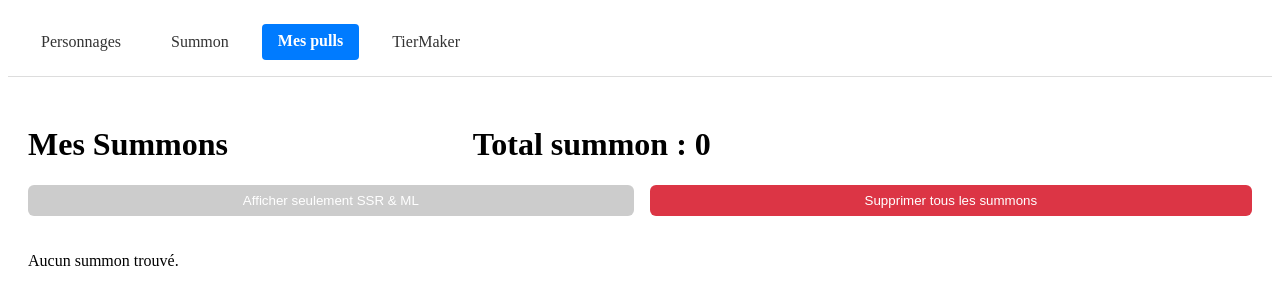
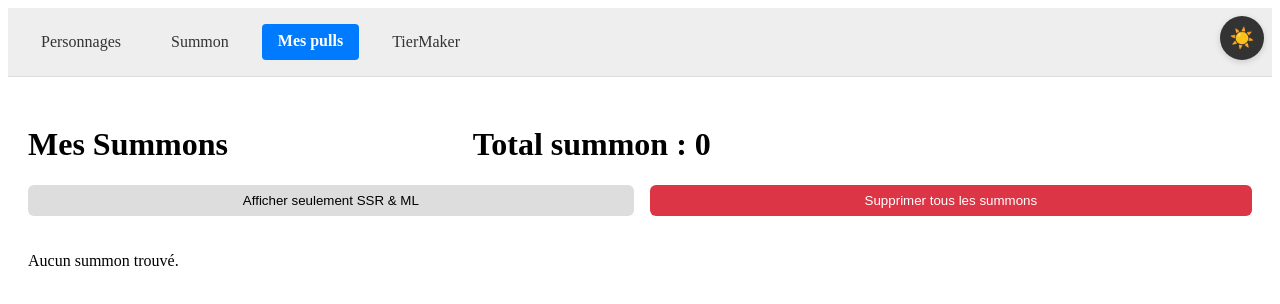
Before and after one commit to MarvinBel/gacha-sim, a React (Create React App) app: page /mysummons in a window 1280 px wide. Shown: the top 304 px of the page. Built offline with nearby package versions, Linux system fonts and the light colour scheme.

Commit message:
[FEAT] Dark / light mode

```diff
--- a/package.json
+++ b/package.json
@@ -12,6 +12,7 @@
     "@types/react": "^19.1.4",
     "@types/react-dom": "^19.1.5",
     "@types/react-router-dom": "^5.3.3",
+    "lucide-react": "^0.511.0",
     "react": "^19.1.0",
     "react-dom": "^19.1.0",
     "react-router-dom": "^6.30.0",
--- a/src/App.tsx
+++ b/src/App.tsx
@@ -1,13 +1,62 @@
-import React from 'react';
+import React, { useState, useEffect } from 'react';
 import { BrowserRouter } from 'react-router-dom';
 import Router from './router';
 import Navbar from './components/Navbar';
 
 const App: React.FC = () => {
-  localStorage.setItem("summonCount", "0");
+  React.useEffect(() => {
+    if (!localStorage.getItem("summonCount")) {
+      localStorage.setItem("summonCount", "0");
+    }
+  }, []);
+
+  const [theme, setTheme] = useState<'light' | 'dark'>('dark');
+
+useEffect(() => {
+  const savedTheme = localStorage.getItem('theme');
+  if (savedTheme === 'dark' || savedTheme === 'light') {
+    setTheme(savedTheme);
+    document.body.className = savedTheme;
+  }
+}, []);
+
+  const toggleTheme = () => {
+    const newTheme = theme === 'light' ? 'dark' : 'light';
+    setTheme(newTheme);
+    localStorage.setItem('theme', newTheme);
+    document.body.className = newTheme;
+  };
+
   return (
     <BrowserRouter>
       <Navbar />
+      <button
+  onClick={toggleTheme}
+  aria-label="Toggle dark mode"
+  style={{
+    position: 'fixed',
+    top: 16,
+    right: 16,
+    width: 44,
+    height: 44,
+    borderRadius: '50%',
+    border: 'none',
+    backgroundColor: theme === 'light' ? '#f0f0f0' : '#333',
+    color: theme === 'light' ? '#222' : '#f0f0f0',
+    boxShadow: '0 2px 6px rgba(0,0,0,0.15)',
+    cursor: 'pointer',
+    display: 'flex',
+    alignItems: 'center',
+    justifyContent: 'center',
+    fontSize: 20,
+    transition: 'background-color 0.3s ease, color 0.3s ease',
+    zIndex: 9999,
+  }}
+>
+  {theme === 'light' ? '🌙' : '☀️'}
+</button>
+
+
       <div style={{ paddingTop: 8 }}>
         <Router />
       </div>
--- a/src/components/Navbar.tsx
+++ b/src/components/Navbar.tsx
@@ -1,7 +1,8 @@
-import React from 'react';
+import React, { useState } from 'react';
 import { NavLink } from 'react-router-dom';
 
 const Navbar: React.FC = () => {
+
   return (
     <nav
       style={{
@@ -9,7 +10,8 @@ const Navbar: React.FC = () => {
         gap: '1rem',
         padding: '1rem',
         borderBottom: '1px solid #ddd',
-        backgroundColor: '#fff',
+        backgroundColor: window.localStorage.getItem('theme') === 'dark' ? '#222' : '#eee',
+        color: window.localStorage.getItem('theme') === 'dark' ? '#fff' : '#000',
         position: 'sticky',
         top: 0,
         zIndex: 1000,
@@ -28,7 +30,7 @@ const Navbar: React.FC = () => {
             padding: '0.5rem 1rem',
             borderRadius: 4,
             textDecoration: 'none',
-            color: isActive ? 'white' : '#333',
+            color: isActive ? 'white' : window.localStorage.getItem('theme') === 'dark' ? 'white' : '#333',
             backgroundColor: isActive ? '#007bff' : 'transparent',
             fontWeight: isActive ? 'bold' : 'normal',
             border: isActive ? 'none' : '1px solid transparent',
--- a/src/pages/MySummons.tsx
+++ b/src/pages/MySummons.tsx
@@ -32,10 +32,10 @@ const MySummons: React.FC = () => {
           style={{
             padding: '0.5rem 1rem',
             borderRadius: 6,
-            border: 'none',
             cursor: 'pointer',
-            backgroundColor: showSSRAndMLOnly ? '#007bff' : '#ccc',
-            color: 'white',
+            backgroundColor: showSSRAndMLOnly ? '#007bff' : window.localStorage.getItem('theme') === 'dark' ? "black" :'#ddd',
+            border: window.localStorage.getItem('theme') === 'dark' ? "2px solid #ddd" : "none",
+            color:  window.localStorage.getItem('theme') === 'dark' ? "#ddd" :'black',
             flexGrow: 1,
           }}
         >
@@ -76,7 +76,8 @@ const MySummons: React.FC = () => {
                 width: 120,
                 textAlign: 'center',
                 border: `2px solid ${showPityLabel ? pityColor : '#ddd'}`,
-                backgroundColor : (summon.character.folder === "ssr") || (summon.character.folder === "ml") ? "yellow" : '#ddd',
+                backgroundColor : (summon.character.folder === "ssr") || (summon.character.folder === "ml") ? "yellow" : "lightblue",
+                color:  'black',
                 borderRadius: 8,
                 padding: 8,
                 boxShadow: '1px 1px 5px rgba(0,0,0,0.1)',
--- a/src/pages/Summons.tsx
+++ b/src/pages/Summons.tsx
@@ -71,7 +71,8 @@ const Summons: React.FC = () => {
 
   return (
     <div style={{ display: 'flex', height: '100vh', overflow: 'hidden' }}>
-      <aside style={{ width: '5%', padding: '1rem', backgroundColor: '#f0f0f0' }}>
+      <aside style={{ width: '5%', padding: '1rem',         backgroundColor: window.localStorage.getItem('theme') === 'dark' ? '#222' : '#eee',
+        color: window.localStorage.getItem('theme') === 'dark' ? '#fff' : '#000', }}>
         {['Limited', 'Perma', 'ML'].map(type => (
           <button
             key={type}
@@ -84,7 +85,8 @@ const Summons: React.FC = () => {
               fontSize: '1rem',
               borderRadius: 6,
               border: selectedType === type ? '2px solid #007bff' : '1px solid #ccc',
-              backgroundColor: selectedType === type ? '#cce4ff' : 'white',
+                      backgroundColor: window.localStorage.getItem('theme') === 'dark' ? '#222' : '#eee',
+        color: window.localStorage.getItem('theme') === 'dark' ? '#fff' : '#000',
               cursor: 'pointer',
             }}
           >
```
Also changed, not shown: src/index.css (+12 -0 lines), src/components/Navbar.css (added), 1 other file (tests, documents, lock files or other folders).
